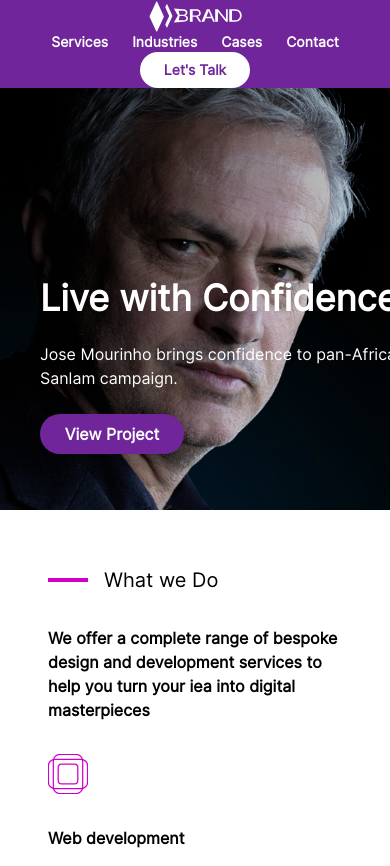
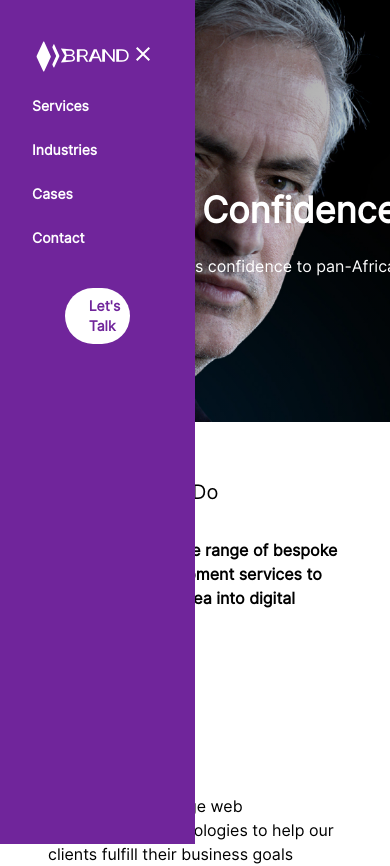
Before and after one commit to Fani2000/front-end_test, a React (Vite) app: page / in a window 390 px wide. Shown: the top 866 px of the page. Built offline with nearby package versions, Linux system fonts and the light colour scheme; no server answers.

Commit message:
Updated the code for the carousel and also the sidebar and desktop menu

```diff
--- a/src/components/Cases.jsx
+++ b/src/components/Cases.jsx
@@ -1,33 +1,13 @@
 import { useState, useRef, useEffect } from "react";
 import Separator from "./Seperator";
-import Olympian from "../../assets/images/olympian.png";
-import Savings from "../../assets/images/savings.png";
-import Skhokho from "../../assets/images/skhokho.png";
-
-const initialState = [
-  {
-    title: "The Olympian",
-    details: "The only athlete in the world to do her Olympic routine in 2020.",
-    image: Olympian,
-  },
-  {
-    title: "The Savings Jar",
-    details: "Grow your savings treasure and grow your dragon.",
-    image: Savings,
-  },
-  {
-    title: "Skhokho seMali",
-    details:
-      "Helping South Africans become #CashCleva with Skhokho and TymeBank.",
-    image: Skhokho,
-  },
-];
-
-// TODO: ENDPOINT URL: https://zm6zxgq6hyhe3smi5krzsrk2fu0iidhh.lambda-url.us-east-1.on.aws/
+import { useSelector } from "react-redux";
 
 const Cases = () => {
+  const carouselData = useSelector((state) => state.global.carouselData);
+
   // prettier-ignore
-  const indicatorWidthPercent = initialState.length > 0 ? 100 / initialState.length : 100;
+  const indicatorWidthPercent = carouselData.length > 0 ? 100 / carouselData.length : 100;
+
   const [currentSlideIndex, setCurrentSlideIndex] = useState(0);
   const sliderRef = useRef(null);
 
@@ -37,13 +17,10 @@
     if (!sliderCurrent) {
       return;
     }
-    // Find all the slides inside of the slider
     const slides = sliderCurrent.querySelectorAll("div");
 
     const slidesArray = Array.from(slides);
 
-    // Wait until a slide is 50% visible, then find it's index in the array of
-    // all slides and update the currentSlideIndex
     const observer = new IntersectionObserver(
       (entries) => {
         entries.forEach((entry) => {
@@ -78,17 +55,17 @@
             clipPath: "inset(0 0 15px 0)",
           }}
         >
-          {initialState.map((c, i) => {
+          {carouselData.map((c, i) => {
             return (
               <div
                 key={i}
                 className="flex-shrink-0 snap-start relative rounded-full"
               >
-                <img src={c.image} className="rounded-2xl" />
-                <div className="absolute text-white bottom-10 left-10 flex flex-col gap-2">
+                <img src={c.imageUrl} className="rounded-2xl" width={400} />
+                <div className="absolute text-white bottom-5 left-10 flex flex-col gap-2">
                   <Separator />
                   <div className="text-2xl font-bold">{c.title}</div>
-                  <div className="w-[300px]">{c.details}</div>
+                  <div className="w-[300px]">{c.description}</div>
                 </div>
               </div>
             );
--- /dev/null
+++ b/src/components/HorizontalMenu.jsx
@@ -0,0 +1,25 @@
+import logo from "../../assets/brand/logo.svg";
+
+const HorizontalMenu = () => {
+  return (
+    <div
+      className={`hidden md:flex top-0 z-20 bg-primary px-8 md:items-center flex-col md:flex-row xs:flex-col md:justify-between md:h-[60px] h-[100vh] w-[50vw] md:w-full items-start pt-10 md:pt-0 gap-6`}
+    >
+      <a href="#">
+        <img src={logo} />
+      </a>
+
+      <div className="gap-6 font-bold text-white text-sm flex flex-col md:flex-row">
+        <span className="hover:text-secondary cursor-pointer">Services</span>
+        <span className="hover:text-secondary cursor-pointer">Industries</span>
+        <span className="hover:text-secondary cursor-pointer">Cases</span>
+        <span className="hover:text-secondary cursor-pointer">Contact</span>
+      </div>
+      <div className="rounded-full hidden  p-2 px-6 bg-white text-primary font-bold text-sm md:flex">
+        Let's Talk
+      </div>
+    </div>
+  );
+};
+
+export default HorizontalMenu;
--- a/src/components/Navbar.jsx
+++ b/src/components/Navbar.jsx
@@ -1,21 +1,12 @@
-import logo from "../../assets/brand/logo.svg";
+import HorizontalMenu from "./HorizontalMenu";
+import Sidebar from "./Sidebar";
 
 const Navbar = () => {
   return (
-    <div className="bg-primary px-16 items-center flex flex-col md:flex-row xs:flex-col justify-between md:h-[60px] ">
-      <a href="#">
-        <img src={logo} />
-      </a>
-      <div className="flex gap-6 font-bold text-white text-sm">
-        <span className="hover:text-secondary cursor-pointer">Services</span>
-        <span className="hover:text-secondary cursor-pointer">Industries</span>
-        <span className="hover:text-secondary cursor-pointer">Cases</span>
-        <span className="hover:text-secondary cursor-pointer">Contact</span>
-      </div>
-      <div className="rounded-full  p-2 px-6 bg-white text-primary font-bold text-sm">
-        Let's Talk
-      </div>
-    </div>
+    <>
+      <HorizontalMenu />
+      <Sidebar />
+    </>
   );
 };
 
--- /dev/null
+++ b/src/components/Sidebar.jsx
@@ -0,0 +1,47 @@
+import React from "react";
+import { useDispatch, useSelector } from "react-redux";
+import { toggleMobileMenu } from "../slices/globalSlice";
+import { Close } from "@mui/icons-material";
+
+import logo from "../../assets/brand/logo.svg";
+
+const Sidebar = () => {
+  const dispatch = useDispatch();
+
+  const isMobileMenuOpen = useSelector(
+    (state) => state.global.isMobileMenuOpen
+  );
+
+  const handleCloseMenu = () => dispatch(toggleMobileMenu());
+
+  return (
+    <div
+      className={`${
+        isMobileMenuOpen ? "hidden" : "fixed"
+      } md:hidden top-0 z-20 bg-primary px-8 md:items-center flex-col md:flex-row xs:flex-col md:justify-between md:h-[60px] h-[100vh] w-[50vw] md:w-full items-start pt-10 md:pt-0 gap-6`}
+    >
+      <a href="#">
+        <img src={logo} />
+      </a>
+
+      <div
+        onClick={handleCloseMenu}
+        className="absolute md:hidden top-10 right-10 text-white cursor-pointer"
+      >
+        <Close />
+      </div>
+
+      <div className="gap-6 font-bold text-white text-sm flex flex-col md:flex-row mt-6">
+        <span className="hover:text-secondary cursor-pointer">Services</span>
+        <span className="hover:text-secondary cursor-pointer">Industries</span>
+        <span className="hover:text-secondary cursor-pointer">Cases</span>
+        <span className="hover:text-secondary cursor-pointer">Contact</span>
+      </div>
+      <div className="rounded-full w-1/2 mt-10 mx-auto  p-2 px-6 bg-white text-primary font-bold text-sm md:flex">
+        Let's Talk
+      </div>
+    </div>
+  );
+};
+
+export default Sidebar;
--- a/src/layout/HomeLayout.jsx
+++ b/src/layout/HomeLayout.jsx
@@ -1,4 +1,4 @@
-import React from "react";
+import React, { useEffect } from "react";
 import Navbar from "../components/Navbar";
 import Hero from "../components/Hero";
 import Services from "../components/Services";
@@ -6,9 +6,43 @@
 import Brands from "../components/Brands";
 import Footer from "../components/Footer";
 
+import { Menu } from "@mui/icons-material";
+import { Avatar } from "@mui/material";
+import { useDispatch } from "react-redux";
+import { toggleMobileMenu, updateCarouselData } from "../slices/globalSlice";
+
+const url =
+  "https://zm6zxgq6hyhe3smi5krzsrk2fu0iidhh.lambda-url.us-east-1.on.aws/";
+
 const HomeLayout = () => {
+  const dispatch = useDispatch();
+
+  useEffect(() => {
+    fetch(url)
+      .then((res) => res.json())
+      .then((data) => {
+        dispatch(updateCarouselData(data));
+      })
+      .catch((err) => {
+        console.log("ERROR: ", err);
+        // TODO: Put the error capturing system
+      });
+  });
+
+  const handleOpenMenu = () => {
+    dispatch(toggleMobileMenu());
+  };
+
   return (
-    <div className="overflow-hidden font-inter">
+    <div className="overflow-hidden font-inter relative">
+      <div
+        onClick={handleOpenMenu}
+        className="fixed z-20 text-white cursor-pointer top-5 left-10 md:hidden"
+      >
+        <Avatar style={{ background: "#430964" }}>
+          <Menu />
+        </Avatar>
+      </div>
       <Navbar />
       <Hero />
       <Services />
--- a/src/main.jsx
+++ b/src/main.jsx
@@ -1,10 +1,14 @@
-import React from 'react'
-import ReactDOM from 'react-dom/client'
-import HomeLayout from './layout/HomeLayout'
-import './index.css'
+import React from "react";
+import ReactDOM from "react-dom/client";
+import HomeLayout from "./layout/HomeLayout";
+import "./index.css";
+import { Provider } from "react-redux";
+import { store } from "./store";
 
-ReactDOM.createRoot(document.getElementById('root')).render(
+ReactDOM.createRoot(document.getElementById("root")).render(
   <React.StrictMode>
-    <HomeLayout />
+    <Provider store={store}>
+      <HomeLayout />
+    </Provider>
   </React.StrictMode>
-)
+);
--- /dev/null
+++ b/src/slices/globalSlice.js
@@ -0,0 +1,20 @@
+import { createSlice } from "@reduxjs/toolkit";
+
+export const globalSlice = createSlice({
+  name: "GlobalSlice",
+  initialState: {
+    isMobileMenuOpen: false,
+    carouselData: [],
+  },
+  reducers: {
+    toggleMobileMenu: (state, action) => {
+      state.isMobileMenuOpen = !state.isMobileMenuOpen;
+    },
+    updateCarouselData: (state, action) => {
+      state.carouselData = action.payload;
+    },
+  },
+});
+
+export const { toggleMobileMenu, updateCarouselData } = globalSlice.actions;
+export default globalSlice.reducer;
--- /dev/null
+++ b/src/store.js
@@ -0,0 +1,8 @@
+import { configureStore } from "@reduxjs/toolkit";
+import globalReducer from "./slices/globalSlice";
+
+export const store = configureStore({
+  reducer: {
+    global: globalReducer,
+  },
+});
```
Also changed, not shown: src/index.css (line endings or trailing spaces).
